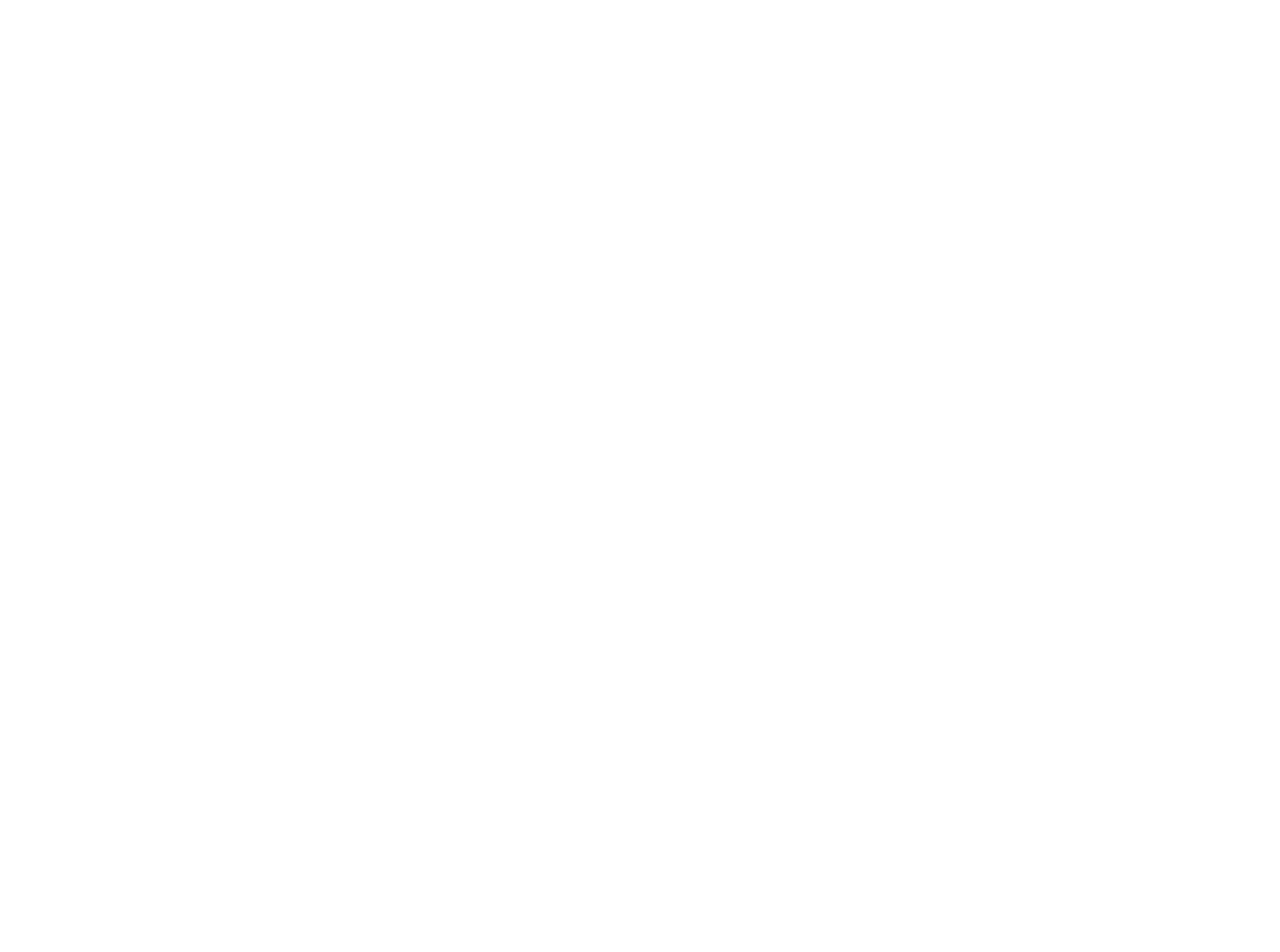
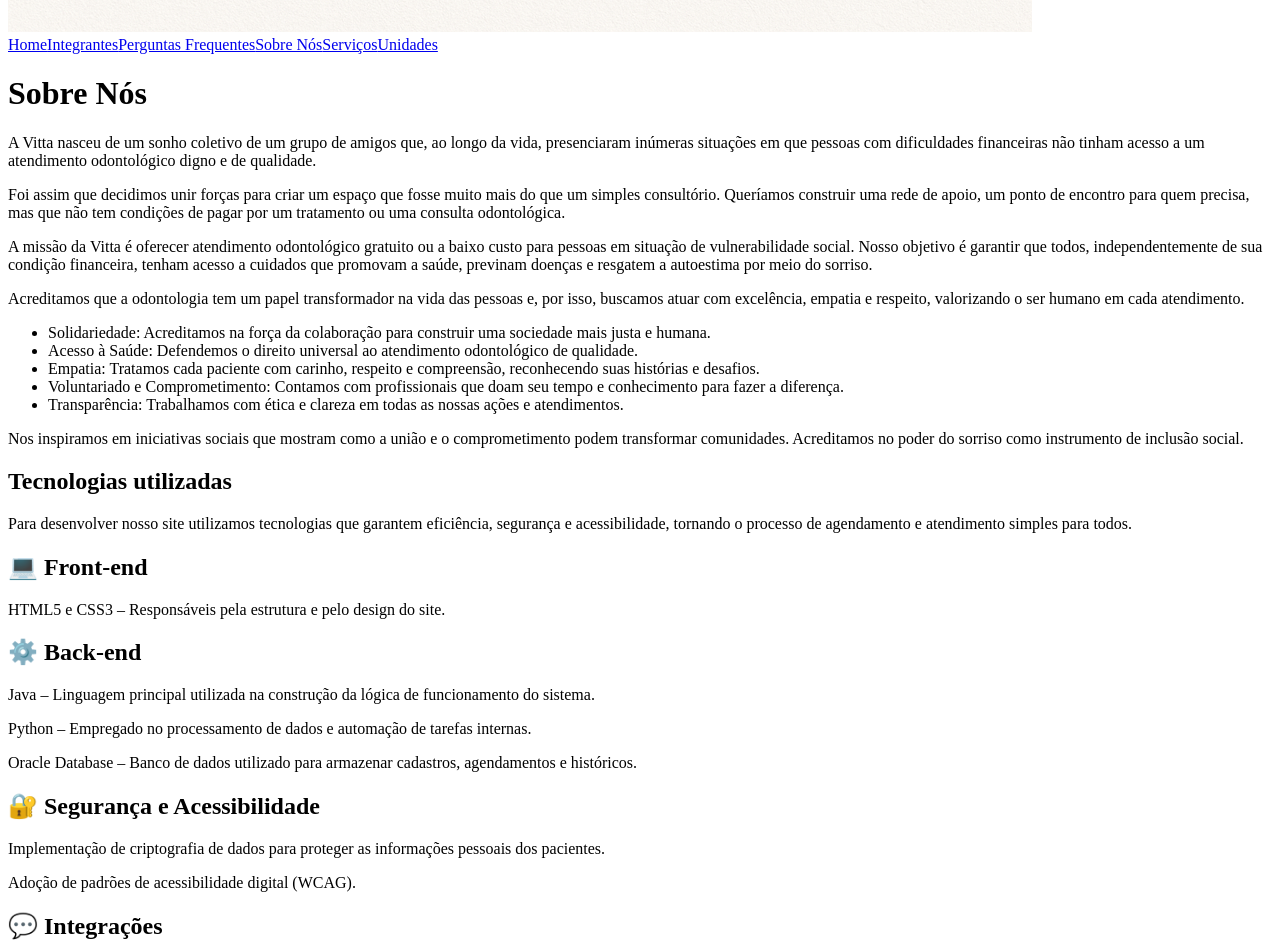
Before and after one commit to murillokenzo/TurmadoBemchallenge, a React (Vite) app: page /sobre in a window 1280 px wide. Shown: the part 1000-1952 px from the top of the page. Before the commit the page ends 800 px from the top, so only its background shows below. Built offline with nearby package versions, Linux system fonts and the light colour scheme.

Commit message:
adicionando a pagina sobre e criando seu path no app.tsx

```diff
--- a/src/App.tsx
+++ b/src/App.tsx
@@ -1,17 +1,18 @@
 import { BrowserRouter, Routes, Route } from 'react-router-dom'
 import Home from './pages/Home'
+import Sobre from './pages/sobre'
 
 function App() {
   return (
     <BrowserRouter>
       <Routes>
         <Route path="/" element={<Home />} />
+        <Route path="/sobre" element={<Sobre />} />
         <Route path="/faq" element={<h1>FAQ</h1>} />
         <Route path="/fale-conosco" element={<h1>Fale Conosco</h1>} />
         <Route path="/integrantes" element={<h1>Integrantes</h1>} />
         <Route path="/login" element={<h1>Login</h1>} />
         <Route path="/servicos" element={<h1>Serviços</h1>} />
-        <Route path="/sobre" element={<h1>Sobre</h1>} />
         <Route path="/unidades" element={<h1>Unidades</h1>} />
       </Routes>
     </BrowserRouter>
--- /dev/null
+++ b/src/pages/Sobre.tsx
@@ -0,0 +1,81 @@
+import Navbar from '../components/Navbar'
+
+function Sobre() {
+  return (
+    <>
+      <header>
+        <img src="/imagens-do-projeto/logovitta.png" alt="Logo Vitta" />
+      </header>
+
+      <Navbar />
+
+      <main className="sobrepagina">
+        <h1>Sobre Nós</h1>
+
+        <div className="conteudo">
+          <p>
+            A Vitta nasceu de um sonho coletivo de um grupo de amigos que, ao longo da vida, presenciaram
+            inúmeras situações em que pessoas com dificuldades financeiras não tinham acesso a um atendimento
+            odontológico digno e de qualidade.
+          </p>
+
+          <p>
+            Foi assim que decidimos unir forças para criar um espaço que fosse muito mais do que um simples
+            consultório. Queríamos construir uma rede de apoio, um ponto de encontro para quem precisa, mas
+            que não tem condições de pagar por um tratamento ou uma consulta odontológica.
+          </p>
+
+          <p>
+            A missão da Vitta é oferecer atendimento odontológico gratuito ou a baixo custo para pessoas em
+            situação de vulnerabilidade social. Nosso objetivo é garantir que todos, independentemente de sua
+            condição financeira, tenham acesso a cuidados que promovam a saúde, previnam doenças e resgatem
+            a autoestima por meio do sorriso.
+          </p>
+
+          <p>
+            Acreditamos que a odontologia tem um papel transformador na vida das pessoas e, por isso, buscamos
+            atuar com excelência, empatia e respeito, valorizando o ser humano em cada atendimento.
+          </p>
+
+          <ul>
+            <li>Solidariedade: Acreditamos na força da colaboração para construir uma sociedade mais justa e humana.</li>
+            <li>Acesso à Saúde: Defendemos o direito universal ao atendimento odontológico de qualidade.</li>
+            <li>Empatia: Tratamos cada paciente com carinho, respeito e compreensão, reconhecendo suas histórias e desafios.</li>
+            <li>Voluntariado e Comprometimento: Contamos com profissionais que doam seu tempo e conhecimento para fazer a diferença.</li>
+            <li>Transparência: Trabalhamos com ética e clareza em todas as nossas ações e atendimentos.</li>
+          </ul>
+
+          <p>
+            Nos inspiramos em iniciativas sociais que mostram como a união e o comprometimento podem transformar
+            comunidades. Acreditamos no poder do sorriso como instrumento de inclusão social.
+          </p>
+
+          <h2>Tecnologias utilizadas</h2>
+          <p>
+            Para desenvolver nosso site utilizamos tecnologias que garantem eficiência, segurança e acessibilidade,
+            tornando o processo de agendamento e atendimento simples para todos.
+          </p>
+
+          <h2>💻 Front-end</h2>
+          <p>HTML5 e CSS3 – Responsáveis pela estrutura e pelo design do site.</p>
+
+          <h2>⚙️ Back-end</h2>
+          <p>Java – Linguagem principal utilizada na construção da lógica de funcionamento do sistema.</p>
+          <p>Python – Empregado no processamento de dados e automação de tarefas internas.</p>
+          <p>Oracle Database – Banco de dados utilizado para armazenar cadastros, agendamentos e históricos.</p>
+
+          <h2>🔐 Segurança e Acessibilidade</h2>
+          <p>Implementação de criptografia de dados para proteger as informações pessoais dos pacientes.</p>
+          <p>Adoção de padrões de acessibilidade digital (WCAG).</p>
+
+          <h2>💬 Integrações</h2>
+          <p>WhatsApp – Canal direto de comunicação entre os pacientes e a equipe de atendimento.</p>
+        </div>
+
+        <img src="/imagens-do-projeto/vittasorriso.jpg" alt="Sorriso Vitta" className="imagemsobre" />
+      </main>
+    </>
+  )
+}
+
+export default Sobre
```
